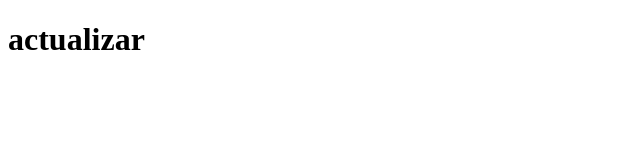
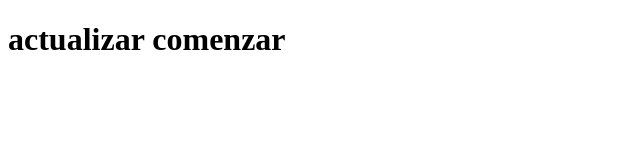
Before and after one commit to JairVergara04/example-primary, a plain HTML site: page index.html in a window 1280 px wide. Shown: the whole page, without its empty margins (0-640 px from the left). Drawn offline with Linux system fonts and the light colour scheme.

Commit message:
update texto agrege comenzar

```diff
--- a/index.html
+++ b/index.html
@@ -6,6 +6,6 @@
     <title>example</title>
 </head>
 <body>
-    <h1>actualizar</h1>
+    <h1>actualizar comenzar</h1>
 </body>
 </html>
```
